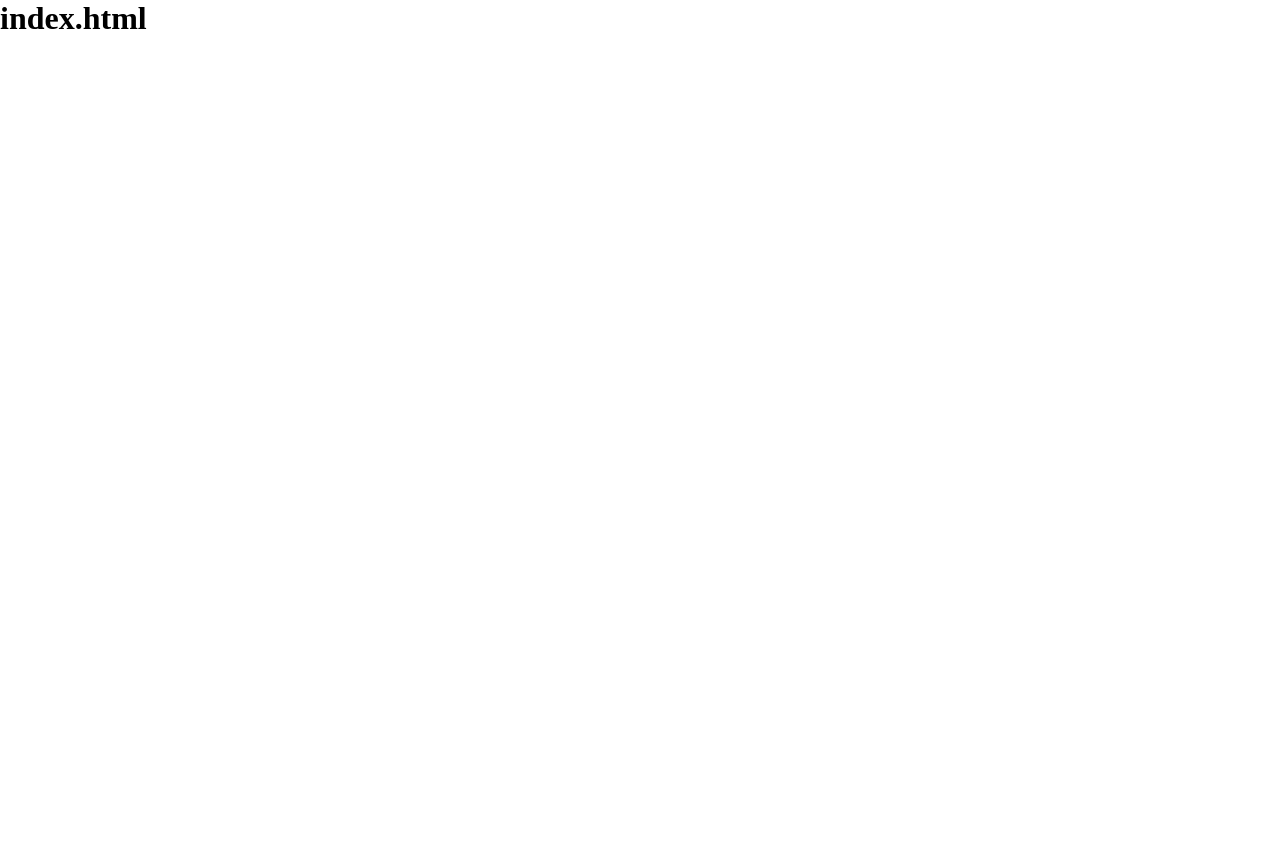
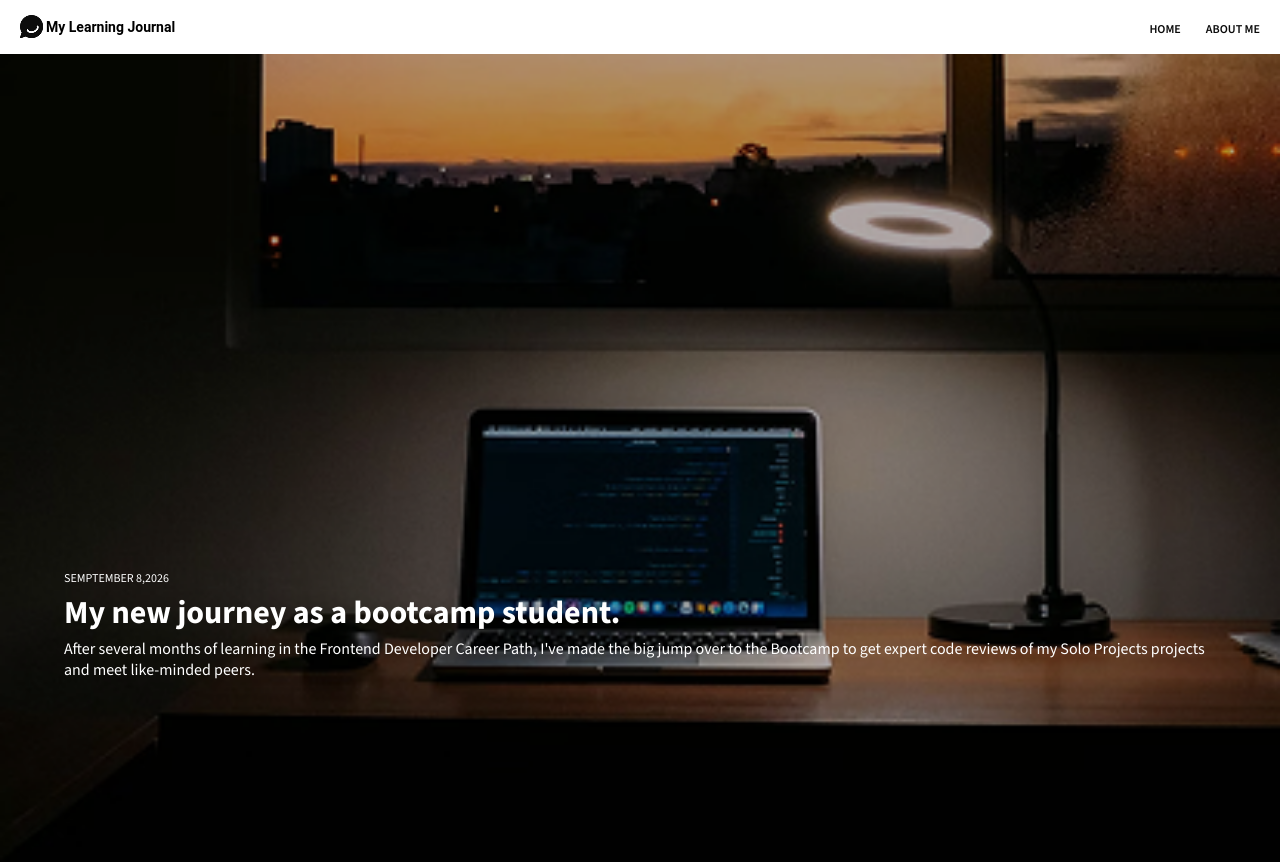
Before and after one commit to wzolnierek/learning-journal, a website built with Vite: page index.html in a window 1280 px wide. Before the commit the page ends 800 px from the top, so only its background shows below. Built offline with nearby package versions, Linux system fonts and the light colour scheme.

Commit message:
main article on home page
in index.html and style.css

```diff
--- a/css/style.css
+++ b/css/style.css
@@ -2,4 +2,92 @@ html,
 body {
     margin: 0;
     padding: 0;
+    font-family: "Source Sans 3", sans-serif;
 }
+
+/* Navbar */
+
+header{
+    display: flex;
+    justify-content: space-between;
+    align-items: center;
+    padding: 15px 20px;
+
+}
+
+.logo{
+    display: flex;
+    align-items: center;
+    box-sizing: border-box;
+    gap: 2px;
+}
+
+.logo-img{
+    width: 24px;
+    height: 24px;
+}
+
+.logo h1,
+ul,
+.main-article h2,
+.main-article p{
+    margin: 0;
+}
+
+.logo h1{
+    font-size: 0.875rem;
+    font-family: Roboto, system-ui, -apple-system, BlinkMacSystemFont, 'Segoe UI', Oxygen, Ubuntu, Cantarell, 'Open Sans', 'Helvetica Neue', sans-serif;
+    font-weight: 700;
+}
+
+ul{
+    display: flex;
+    flex-direction: row;
+    gap: 25px;
+    list-style: none;
+}
+
+/* Main Aricle */
+
+nav a{
+    color: #090909;
+    text-decoration-line: none;
+    font-weight: 600;
+    font-size: 0.75rem;
+    text-transform: uppercase;
+}
+
+.main-article{
+    position: relative;
+}
+.main-article img{
+    display: block;
+    width: 100%;
+}
+.main-article-content{
+    color: white;
+    position: absolute;
+    left: 50%;
+    top: 63%;
+    transform: translate(-50%, -50%);
+
+    width: 90%;
+
+    display: flex;
+    flex-direction: column;
+
+}
+
+.main-article time{
+    font-size: 0.75rem;
+    font-weight: 300;
+}
+
+.main-article h2{
+    font-size: 2rem;
+    line-height: 1em;
+    margin: 10px 0;
+}
+
+.main-article p{
+}
--- a/index.html
+++ b/index.html
@@ -2,8 +2,41 @@
     <head>
         <title>My Learning Journal</title>
         <link rel="stylesheet" href="css/style.css">
+        <meta name="viewport" content="width=device-width, initial-scale=1.0">
+        <link rel="preconnect" href="https://fonts.googleapis.com">
+        <link rel="preconnect" href="https://fonts.gstatic.com" crossorigin>
+        <link href="https://fonts.googleapis.com/css2?family=Source+Sans+3:ital,wght@0,200..900;1,200..900&display=swap" rel="stylesheet">
     </head>
     <body>
-        <h1>index.html</h1>
+        <header>
+            <div class="logo">
+                <img class="logo-img" src="images/logo.png">
+                <h1>My Learning Journal</h1>
+            </div>
+            <nav>
+                <ul>
+                    <li><a href="./index.html">Home</a></li>
+                    <li><a href="./aboutme.html">About Me</a></li>
+                </ul>
+            </nav>
+        </header>
+
+        <main>
+            <a href="./article.html"
+				class="main-article"
+				aria-label="Start of my learning journey.">
+				<article>
+					<img src="images/article-image-hero.png"
+						alt="Desk with laptop, books, and lit candle">
+					<div class="main-article-content">
+                        <time datetime="2026-09-08">SEMPTEMBER 8,2026</time>
+						<h2>My new journey as a bootcamp student.</h2>
+						<p>After several months of learning in the Frontend Developer Career Path, I've made the big jump over to the Bootcamp to get expert code reviews of my Solo Projects projects and meet like-minded peers.</p>
+                    </div>
+				</article>
+			</a>
+        </main>
+
+        <footer></footer>
     </body>
 </html>
```
Also changed, not shown: aboutme.html (added, +28 -0 lines), article.html (added, +28 -0 lines), images/article-image-hero.png (added), images/logo.png (added).
